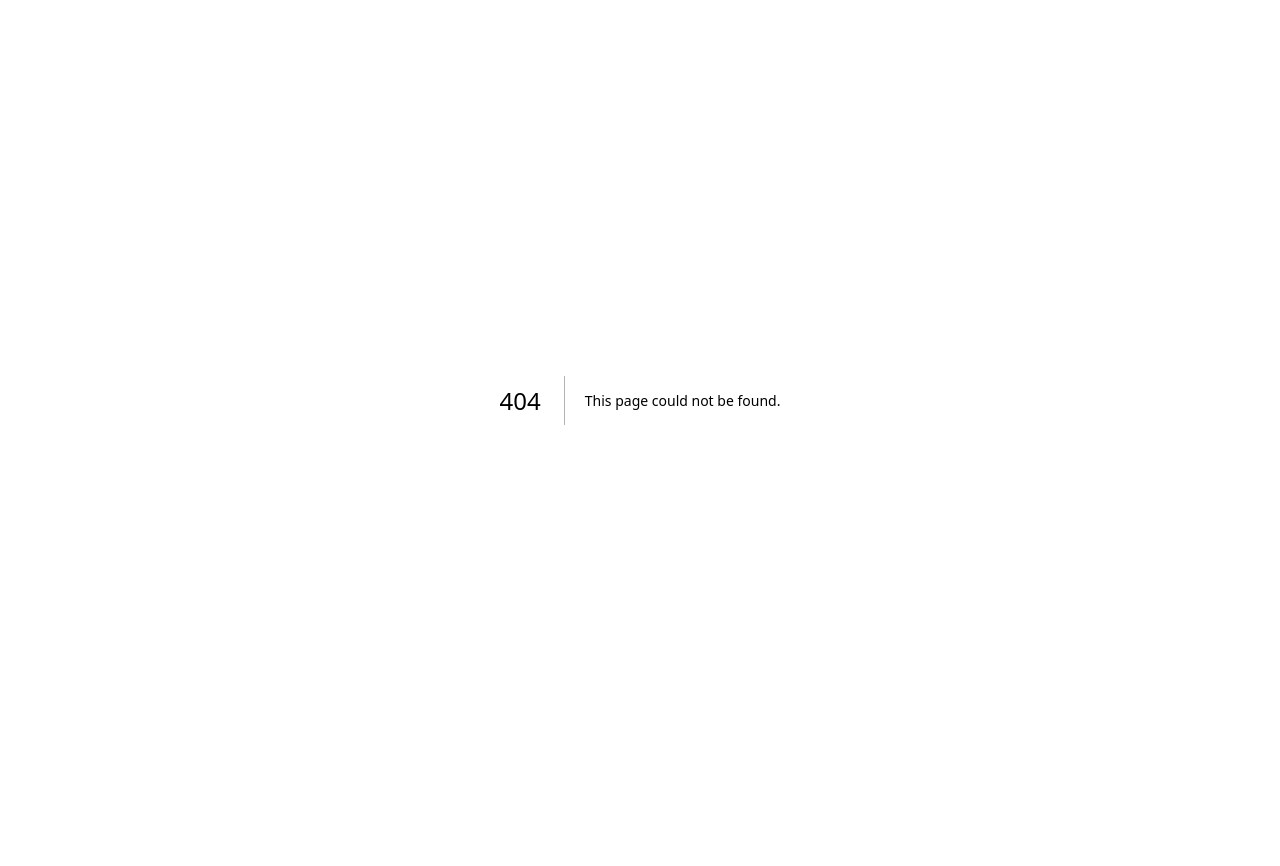
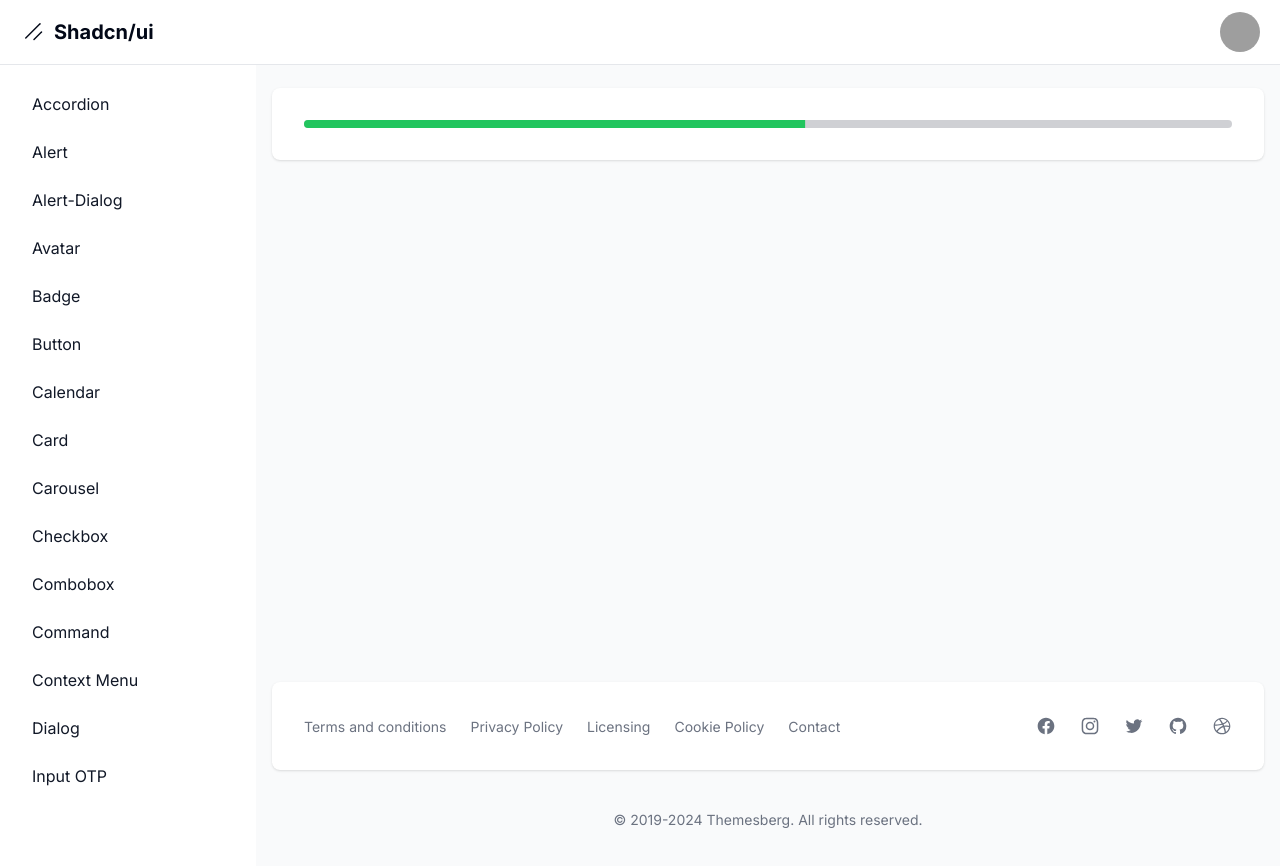
Before and after one commit to iangelmanuel/shadcn-ui-dashboard, a Next.js app: page /dashboard/progress in a window 1280 px wide. Before the commit this address had no page. Shown: the top 866 px of the page. Before the commit the page ends 800 px from the top, so only its background shows below. Built offline with nearby package versions, Linux system fonts and the light colour scheme; grey boxes are pictures that could not be loaded.

Commit message:
feat: Add @radix-ui/react-progress dependency to package.json and pnpm-lock.yaml

```diff
--- a/package.json
+++ b/package.json
@@ -19,6 +19,7 @@
     "@radix-ui/react-label": "^2.0.2",
     "@radix-ui/react-menubar": "^1.0.4",
     "@radix-ui/react-popover": "^1.0.7",
+    "@radix-ui/react-progress": "^1.0.3",
     "@radix-ui/react-slot": "^1.0.2",
     "class-variance-authority": "^0.7.0",
     "clsx": "^2.1.1",
--- a/src/app/dashboard/layout.tsx
+++ b/src/app/dashboard/layout.tsx
@@ -18,6 +18,7 @@
   { name: 'context menu', href: 'context-menu' },
   { name: 'menu bar', href: 'menu-bar' },
   { name: 'input OTP', href: 'input-otp' },
+  { name: 'progress', href: 'progress' },
 ].sort((a, b) => a.name.localeCompare(b.name))
 
 export default function DashboardLayout({
--- /dev/null
+++ b/src/app/dashboard/progress/page.tsx
@@ -0,0 +1,40 @@
+'use client'
+
+import { useState, useEffect } from 'react'
+
+import { Progress } from '@/components/ui/progress'
+import { cn } from '@/lib/utils'
+
+export default function ProgressPage() {
+  const [progress, setProgress] = useState(0)
+
+  useEffect(() => {
+    const interval = setInterval(() => {
+      setProgress((prev) => {
+        if (prev >= 100) {
+          clearInterval(interval)
+          return 100
+        }
+        return prev + 1
+      })
+    }, 100)
+
+    return () => {
+      clearInterval(interval)
+    }
+  }, [])
+
+  return (
+    <div>
+      <Progress
+        value={progress}
+        indicatorColor={cn(
+          progress < 25 && 'bg-red-500',
+          progress >= 25 && progress < 50 && 'bg-yellow-500',
+          progress >= 50 && progress < 75 && 'bg-green-500',
+          progress >= 75 && 'bg-blue-500'
+        )}
+      />
+    </div>
+  )
+}
--- /dev/null
+++ b/src/components/ui/progress.tsx
@@ -0,0 +1,36 @@
+'use client'
+
+import * as React from 'react'
+import * as ProgressPrimitive from '@radix-ui/react-progress'
+
+import { cn } from '@/lib/utils'
+
+interface CustomProps
+  extends React.ComponentPropsWithoutRef<typeof ProgressPrimitive.Root> {
+  indicatorColor?: string
+}
+
+const Progress = React.forwardRef<
+  React.ElementRef<typeof ProgressPrimitive.Root>,
+  CustomProps
+>(({ className, value, indicatorColor = 'bg-primary', ...props }, ref) => (
+  <ProgressPrimitive.Root
+    ref={ref}
+    className={cn(
+      'relative h-2 w-full overflow-hidden rounded-full bg-primary/20',
+      className
+    )}
+    {...props}
+  >
+    <ProgressPrimitive.Indicator
+      className={cn(
+        'h-full w-full flex-1 bg-primary transition-all',
+        indicatorColor
+      )}
+      style={{ transform: `translateX(-${100 - (value || 0)}%)` }}
+    />
+  </ProgressPrimitive.Root>
+))
+Progress.displayName = ProgressPrimitive.Root.displayName
+
+export { Progress }
```
Also changed, not shown: 1 other file (tests, documents, lock files or other folders).
